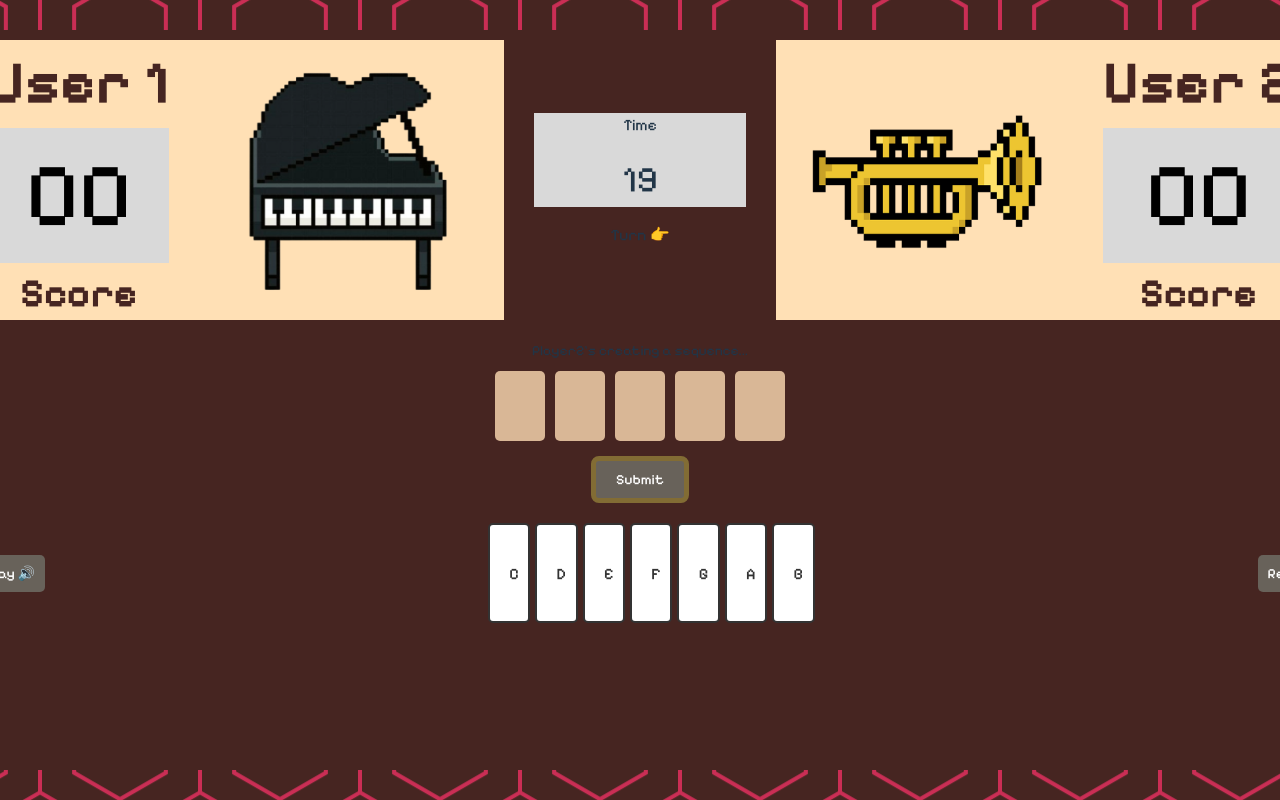
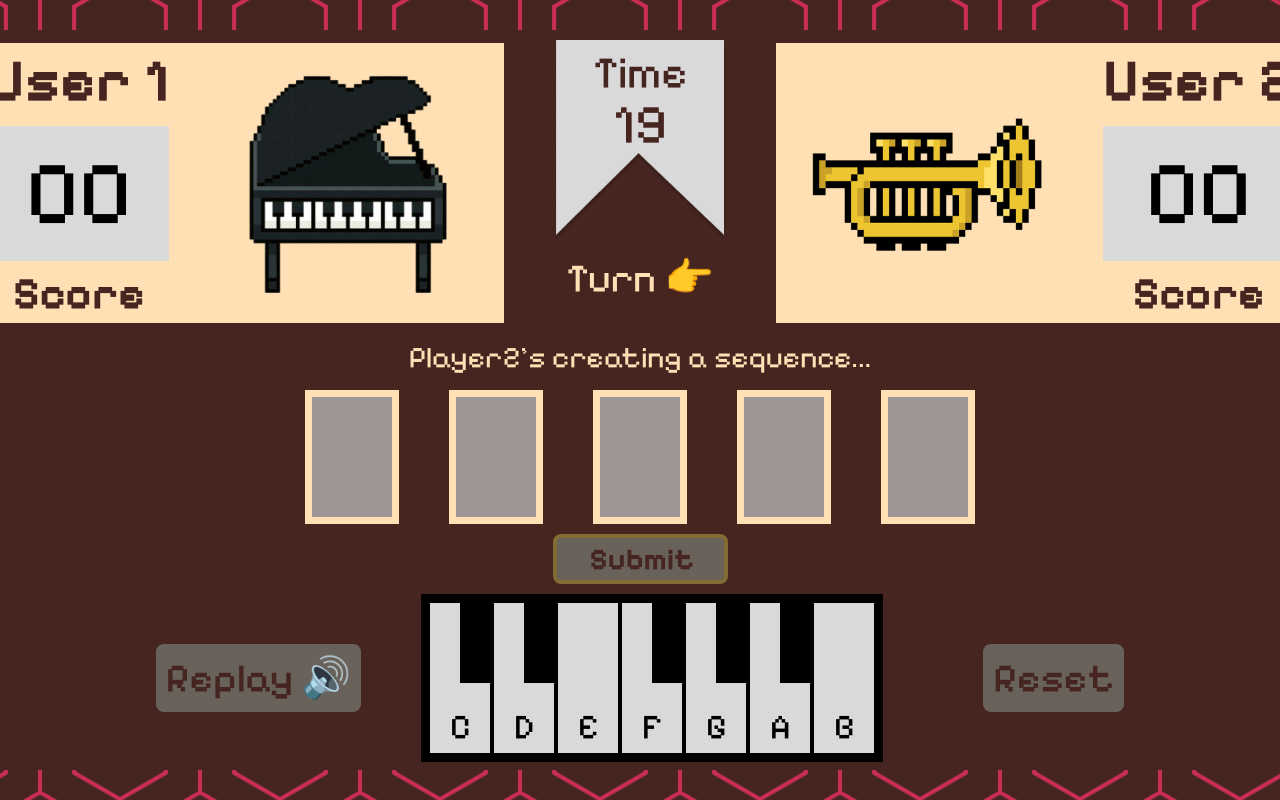
Before and after one commit to joppynopp/DupMeFrontt, a React (Vite) app: page /game in a window 1280 px wide. Shown: the top 800 px of the page. Built offline with nearby package versions, Linux system fonts and the light colour scheme.

Commit message:
finnish html/css draft v1.0

```diff
--- a/src/GamePage.css
+++ b/src/GamePage.css
@@ -16,27 +16,26 @@ body {
   display: flex;
   justify-content: space-between;
   align-items: center;
-    margin-bottom: 20px;
 }
 .user {
   width: 40%;
   height: 35vh;
-    background-color: #FFE0B5;
+  background-color: #ffe0b5;
   display: flex;
   flex-direction: row;
   justify-content: space-around;
 }
 
-.user-and-score{
+.user-and-score {
   display: flex;
   flex-direction: column;
   justify-content: center;
 }
 
-.user-and-score h3{
+.user-and-score h3 {
   margin: 0px;
   color: #462521;
-    font-size: 40px;
+  font-size: 45px;
 }
 
 .user h2 {
@@ -55,85 +54,151 @@ body {
   font-size: 90px;
   margin: 0px;
   color: black;
-    background-color: #D9D9D9;
+  background-color: #d9d9d9;
 }
 
 .time {
-    width: 20%;
+  width: 17%;
+  height: 285px;
+  display: flex;
+  flex-direction: column;
+  justify-content: flex-start;
 }
 
-.time .timer {
-    font-size: 36px;
-    margin: 10px 0;
+.time .turn {
+  color: #ffe0b5;
+  font-size: 40px;
+  margin: 0px;
 }
 
-.timer-background{
-    margin:0px 30px;
-    background-color: #D9D9D9;
+.timer {
+  position: absolute;
+  bottom: 40%;
+  left: 50%;
+  transform: translateX(-50%);
+  color: #462521;
+  font-size: 55px;
+}
+
+.time-text {
+  position: absolute;
+  top: 0%;
+  left: 50%;
+  transform: translateX(-50%);
+  color: #462521;
+  font-size: 45px;
+  margin: 0px;
+}
+
+.timer-background {
+  position: relative;
+  display: inline-block;
+}
+
+.timer-background img {
+  width: 75%;
 }
 
 .gameplay {
-    margin-bottom: 20px;
+  margin-bottom: 10px;
+  display: flex;
+  flex-direction: column;
+  justify-content: center;
+  align-items: center;
 }
 
 .status {
-    font-size: 14px;
+  font-size: 30px;
   margin-bottom: 10px;
+  margin-top: 10px;
+  color: #ffe0b5;
 }
 
 .sequence-boxes {
   display: flex;
   justify-content: center;
-    gap: 10px;
-    margin-bottom: 15px;
+  gap: 50px;
+  margin-bottom: 10px;
 }
 
 .sequence {
-    width: 50px;
-    height: 70px;
-    background-color: #d9b796;
-    border-radius: 5px;
+  width: 80px;
+  height: 120px;
+  background-color: #9e9595;
+  border: #ffe0b5 solid 7px;
 }
 
 .submit {
-    padding: 10px 20px;
-    background-color: #68625A;
-    color: #fff;
-    border: none;
+  width: 175px;
+  height: 50px;
+  padding-left: 33px;
+  padding-top: 3px;
+  background-color: #68625a;
+  color: #462521;
   cursor: pointer;
-    font-size: 14px;
-    border: 5px solid;
-    border-color: #826C34;
+  font-size: 30px;
+  font-weight: bold;
+  border: 4px solid;
+  border-color: #826c34;
 }
 
 .controls {
   display: flex;
-    justify-content: space-between;
+  justify-content: center;
   align-items: center;
 }
 
-.replay, .reset {
+.replay,
+.reset {
   padding: 10px;
-    background-color: #68625A;
-    color: #fff;
+  background-color: #68625a;
+  color: #462521;
   border: none;
   cursor: pointer;
-    font-size: 14px;
-    border-radius: 5px;
+  font-size: 40px;
 }
 
 .piano-keys {
   display: flex;
-    gap: 5px;
+  background-color: black;
+  padding: 5px;
+  width: fit-content;
+  margin-left: 60px;
+  margin-right: 100px;
 }
 
-.key {
-    width: 40px;
-    height: 100px;
-    background-color: #fff;
-    border: 2px solid #333;
-    border-radius: 5px;
-    color: #333;
-    font-size: 16px;
-    cursor: pointer;
+.white-key {
+  width: 60px;
+  height: 150px;
+  background-color: #d9d9d9;
+  border: 4px solid #000;
+  margin-right: -4px;
+  display: flex;
+  justify-content: center;
+  align-items: flex-end;
+  font-size: 35px;
+  color: #000;
+  position: relative;
+  z-index: 1;
 }
+
+.white-key:last-child {
+  margin-right: 0; /* No overlap on the last key */
+}
+
+.white-key::before {
+  content: "";
+  position: absolute;
+  top: 0;
+  left: 75%;
+  transform: translateX(-50%);
+  width: 30px;
+  height: 80px;
+  background-color: #000;
+  z-index: 2;
+}
+
+.piano-keys .white-key:nth-child(3)::before,
+.piano-keys .white-key:nth-child(7)::before {
+  display: none; /* No black key above E and B */
+}
--- a/src/GamePage.jsx
+++ b/src/GamePage.jsx
@@ -1,15 +1,13 @@
-import React from 'react';
-import { useNavigate } from 'react-router-dom';
-import './GamePage.css'
-
+import React from "react";
+import { useNavigate } from "react-router-dom";
+import "./GamePage.css";
 
 function GamePage() {
-
-    return(
+  return (
     <div className="game-container">
       <div className="header">
         <div className="user user1">
-                    <div className='user-and-score'>
+          <div className="user-and-score">
             <h2>User 1</h2>
             <div className="score">00</div>
             <h3>Score</h3>
@@ -18,15 +16,19 @@ function GamePage() {
         </div>
 
         <div className="time">
-                    <div className='timer-background'>
-                        <p>Time</p>
+          <div className="timer-background">
+            <img src="/gamepage_image/Rectangle 18.png" alt="timer-banner" />
+            <p className="time-text">Time</p>
             <div className="timer">19</div>
           </div>
-                    <p>Turn <span>👉</span></p>
+          <p className="turn">
+            Turn <span>👉</span>
+          </p>
         </div>
+
         <div class="user user2">
           <img src="/Instruments/trumpet.png" alt="trumpet" />
-                    <div className='user-and-score'>
+          <div className="user-and-score">
             <h2>User 2</h2>
             <div class="score">00</div>
             <h3>Score</h3>
@@ -49,19 +51,19 @@ function GamePage() {
       <div class="controls">
         <button class="replay">Replay 🔊</button>
         <div class="piano-keys">
-                    <button class="key">C</button>
-                    <button class="key">D</button>
-                    <button class="key">E</button>
-                    <button class="key">F</button>
-                    <button class="key">G</button>
-                    <button class="key">A</button>
-                    <button class="key">B</button>
+          <div class="white-key">C</div>
+          <div class="white-key">D</div>
+          <div class="white-key">E</div>
+          <div class="white-key">F</div>
+          <div class="white-key">G</div>
+          <div class="white-key">A</div>
+          <div class="white-key">B</div>
         </div>
+
         <button class="reset">Reset</button>
       </div>
     </div>
-    )
-
+  );
 }
 
 export default GamePage;
```
Lines whose indentation alone changed are shown as unchanged.
